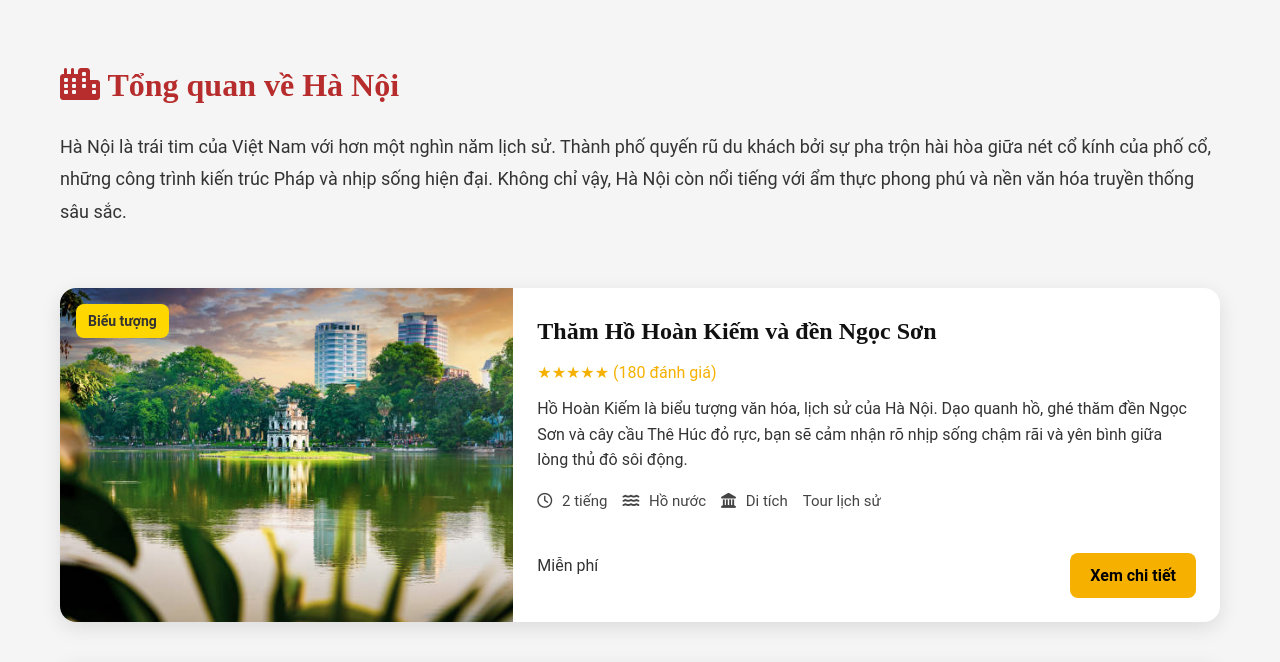
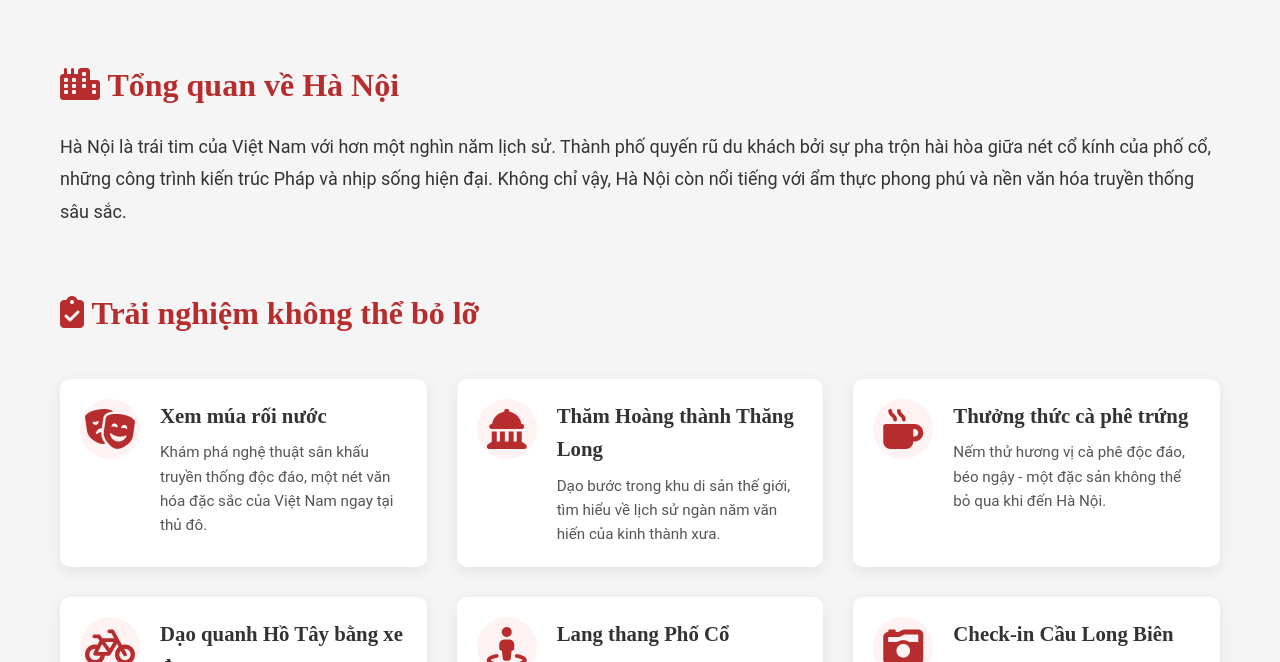
Before and after one commit to imfakebot/QueHuong, a PHP site: page /destinations/hanoi in a window 1280 px wide. Shown: the part 714-1376 px from the top of the page. Run offline with PHP 8.4, Linux system fonts and the light colour scheme; grey boxes are pictures that could not be loaded.

Commit message:
Refactor Hanoi page: remove unused Lightbox styles and add "Things to do" section with activities

```diff
--- a/public/css/destination.css
+++ b/public/css/destination.css
@@ -200,41 +200,6 @@ footer {
   text-align: center;
   font-size: 16px;
 }
-
-/* Lightbox styles */
-/* .lightbox {
-  display: none;
-  position: fixed;
-  z-index: 9999;
-  top: 0;
-  left: 0;
-  width: 100vw;
-  height: 100vh;
-  background: rgba(0, 0, 0, 0.8);
-  justify-content: center;
-  align-items: center;
-}
-
-.lightbox img {
-  max-width: 90%;
-  max-height: 90%;
-  border-radius: 10px;
-  box-shadow: 0 0 20px rgba(255, 255, 255, 0.2);
-}
-
-.lightbox:target {
-  display: flex;
-}
-
-.close-btn {
-  position: absolute;
-  top: 20px;
-  right: 30px;
-  font-size: 30px;
-  color: white;
-  text-decoration: none;
-  font-weight: bold;
-} */
 
 .content-section h1 {
   font-family: "Playfair Display", serif;
@@ -629,3 +594,91 @@ body {
   width: 100%;
   text-align: center;
 }
+
+/* Things to do Section Styling */
+.things-to-do h2 {
+  text-align: center;
+  margin-bottom: 40px;
+}
+
+.activity-grid {
+  display: grid;
+  grid-template-columns: repeat(auto-fit, minmax(300px, 1fr));
+  gap: 30px;
+}
+
+.activity-item {
+  display: flex;
+  align-items: flex-start;
+  background-color: #fff;
+  padding: 20px;
+  border-radius: 10px;
+  box-shadow: 0 4px 15px rgba(0, 0, 0, 0.08);
+  transition: transform 0.3s ease, box-shadow 0.3s ease;
+}
+
+.activity-item:hover {
+  transform: translateY(-5px);
+  box-shadow: 0 6px 20px rgba(0, 0, 0, 0.12);
+}
+
+.activity-icon {
+  flex-shrink: 0;
+  margin-right: 20px;
+  width: 60px;
+  height: 60px;
+  display: flex;
+  align-items: center;
+  justify-content: center;
+  background-color: #fef2f2;
+  border-radius: 50%;
+}
+
+.activity-icon i {
+  font-size: 2.5em;
+  color: #b72c2c;
+}
+
+.activity-content h3 {
+  font-family: "Playfair Display", serif;
+  font-size: 1.3em;
+  color: #333;
+  margin-top: 0;
+  margin-bottom: 8px;
+}
+
+.activity-content h3::after {
+  display: none;
+}
+
+.activity-content p {
+  font-size: 0.95em;
+  line-height: 1.6;
+  color: #555;
+  margin-bottom: 0;
+}
+
+/* Responsive Styles */
+@media (max-width: 768px) {
+  .activity-grid {
+    grid-template-columns: 1fr;
+  }
+
+  .activity-item {
+    padding: 15px;
+  }
+
+  .activity-icon {
+    width: 50px;
+    height: 50px;
+    margin-right: 15px;
+  }
+
+  .activity-icon i {
+    font-size: 2em;
+  }
+
+  .activity-content h3 {
+    font-size: 1.2em;
+  }
+}
--- a/src/Views/destination/hanoi.php
+++ b/src/Views/destination/hanoi.php
@@ -5,15 +5,15 @@ $pageTitle = 'Hà Nội - Du lịch Việt Nam';
 $pageStyles = [
   'https://cdnjs.cloudflare.com/ajax/libs/font-awesome/6.5.0/css/all.min.css',
   'https://cdn.jsdelivr.net/npm/lightbox2@2.11.4/dist/css/lightbox.min.css',
-  '/css/destination.css'
+  '/css/destination.css' // File CSS của bạn
 ];
 
-// Add page-specific scripts (already exists)
+// Add page-specific scripts
 $pageScripts = [
   'https://cdnjs.cloudflare.com/ajax/libs/jquery/3.7.1/jquery.min.js',
   'https://cdn.jsdelivr.net/npm/swiper@11/swiper-bundle.min.js',
   'https://cdn.jsdelivr.net/npm/lightbox2@2.11.4/dist/js/lightbox.min.js',
-  '/js/destination.js'
+  '/js/destination.js' // File JS của bạn
 ];
 ?>
 
@@ -32,6 +32,68 @@ $pageScripts = [
     <h2><i class="fas fa-city"></i> Tổng quan về Hà Nội</h2>
     <p>Hà Nội là trái tim của Việt Nam với hơn một nghìn năm lịch sử. Thành phố quyến rũ du khách bởi sự pha trộn hài hòa giữa nét cổ kính của phố cổ, những công trình kiến trúc Pháp và nhịp sống hiện đại. Không chỉ vậy, Hà Nội còn nổi tiếng với ẩm thực phong phú và nền văn hóa truyền thống sâu sắc.</p>
   </section>
+
+  <!-- START: Things to do Section - NEW LAYOUT -->
+  <section class="content-section things-to-do fade-in">
+    <h2><i class="fas fa-clipboard-check"></i> Trải nghiệm không thể bỏ lỡ</h2>
+    <div class="activity-grid">
+      <div class="activity-item">
+        <div class="activity-icon">
+          <i class="fas fa-masks-theater"></i>
+        </div>
+        <div class="activity-content">
+          <h3>Xem múa rối nước</h3>
+          <p>Khám phá nghệ thuật sân khấu truyền thống độc đáo, một nét văn hóa đặc sắc của Việt Nam ngay tại thủ đô.</p>
+        </div>
+      </div>
+      <div class="activity-item">
+        <div class="activity-icon">
+          <i class="fas fa-landmark-dome"></i>
+        </div>
+        <div class="activity-content">
+          <h3>Thăm Hoàng thành Thăng Long</h3>
+          <p>Dạo bước trong khu di sản thế giới, tìm hiểu về lịch sử ngàn năm văn hiến của kinh thành xưa.</p>
+        </div>
+      </div>
+      <div class="activity-item">
+        <div class="activity-icon">
+          <i class="fas fa-mug-hot"></i>
+        </div>
+        <div class="activity-content">
+          <h3>Thưởng thức cà phê trứng</h3>
+          <p>Nếm thử hương vị cà phê độc đáo, béo ngậy - một đặc sản không thể bỏ qua khi đến Hà Nội.</p>
+        </div>
+      </div>
+      <div class="activity-item">
+        <div class="activity-icon">
+          <i class="fas fa-bicycle"></i>
+        </div>
+        <div class="activity-content">
+          <h3>Dạo quanh Hồ Tây bằng xe đạp</h3>
+          <p>Tận hưởng không khí trong lành, ngắm cảnh hồ thơ mộng và khám phá cuộc sống yên bình ven hồ.</p>
+        </div>
+      </div>
+      <div class="activity-item">
+        <div class="activity-icon">
+          <i class="fas fa-street-view"></i>
+        </div>
+        <div class="activity-content">
+          <h3>Lang thang Phố Cổ</h3>
+          <p>Khám phá 36 phố phường với những ngôi nhà cổ kính, các cửa hàng thủ công và ẩm thực đường phố hấp dẫn.</p>
+        </div>
+      </div>
+      <div class="activity-item">
+        <div class="activity-icon">
+          <i class="fas fa-camera-retro"></i>
+        </div>
+        <div class="activity-content">
+          <h3>Check-in Cầu Long Biên</h3>
+          <p>Ghi lại những khoảnh khắc ấn tượng tại cây cầu lịch sử, chứng nhân của bao thăng trầm thủ đô.</p>
+        </div>
+      </div>
+    </div>
+  </section>
+  <!-- END: Things to do Section -->
 
   <section class="tour-card fade-in">
     <div class="tour-image">
@@ -129,13 +191,11 @@ $pageScripts = [
     </div>
   </section>
 
+
   <section class="gallery">
     <h2>GALLERY</h2>
-
-    <!-- Navigation buttons -->
     <div class="swiper-button-prev gallery-nav-prev"></div>
     <div class="swiper-button-next gallery-nav-next"></div>
-
     <div class="swiper gallery-swiper">
       <div class="swiper-wrapper">
         <?php
@@ -144,7 +204,7 @@ $pageScripts = [
           ['VanMieu.jpg', 'Văn Miếu - Quốc Tử Giám'],
           ['LangBac.jpg', 'Lăng Bác'],
           ['HoTay.jpg', 'Hồ Tây'],
-          ['NhaThoLon.jpg', 'Nhà hát lớn Hà Nội'],
+          ['NhaThoLon.jpg', 'Nhà thờ Lớn Hà Nội'], // Đảm bảo tên file chính xác
           ['Phoco.jpg', 'Phố cổ Hà Nội']
         ];
 
@@ -162,5 +222,4 @@ $pageScripts = [
       </div>
     </div>
   </section>
-
 </main>
```
